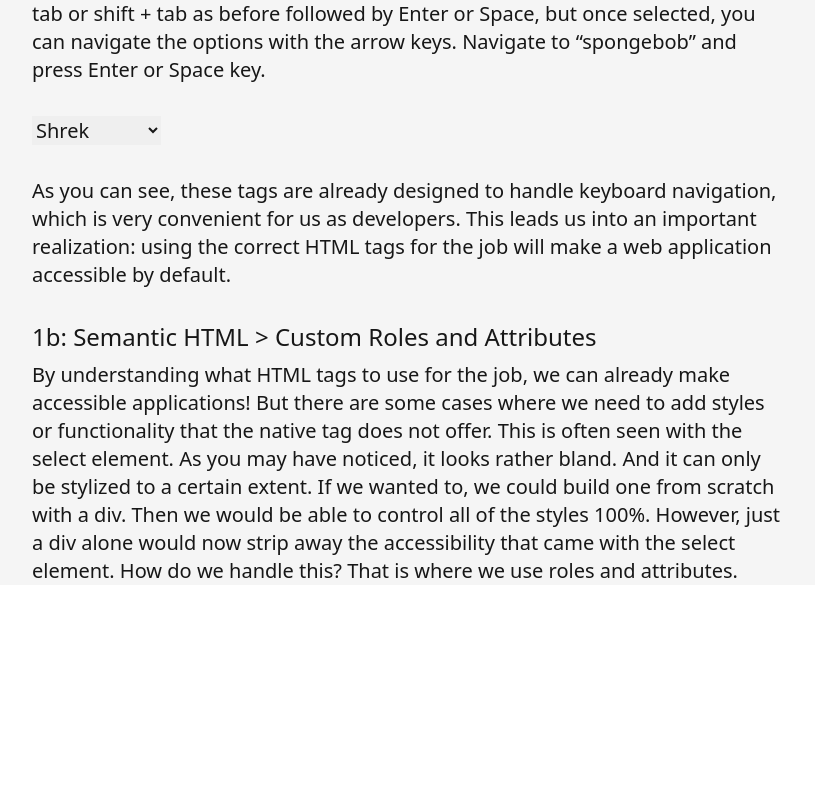
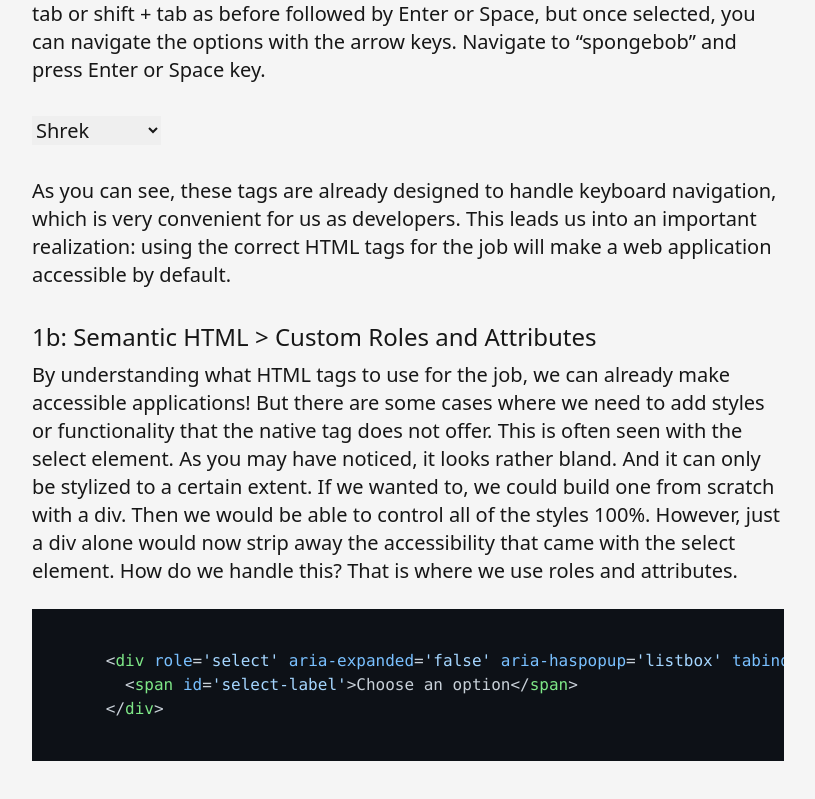
Before and after one commit to joayo13/w3bdojo, a SvelteKit app: page /lessons/lesson-1 in a window 1280 px wide. Shown: the part 1062-1861 px from the top of the page, without its empty margins (392-1207 px from the left). Before the commit the page ends 1647 px from the top, so only its background shows below. Built offline with nearby package versions, Linux system fonts and the light colour scheme.

Commit message:
added code snippet support with CodeBlock component

```diff
--- a/package.json
+++ b/package.json
@@ -30,5 +30,8 @@
 		"typescript": "^5.0.0",
 		"typescript-eslint": "^8.0.0",
 		"vite": "^6.0.0"
+	},
+	"dependencies": {
+		"highlight.js": "^11.11.1"
 	}
 }
--- /dev/null
+++ b/src/components/CodeBlock.svelte
@@ -0,0 +1,18 @@
+<script>
+    import { onMount } from "svelte";
+    import hljs from "highlight.js";
+    import "highlight.js/styles/github-dark.css";
+
+    export let code = "<div>Hello World</div>";
+    export let language = "html";
+
+    onMount(() => {
+      hljs.highlightAll();
+    });
+  </script>
+
+  <pre class="">
+    <code class="language-{language}">
+      {@html code.replace(/</g, '&lt;').replace(/>/g, '&gt;')}
+    </code>
+  </pre>
--- a/src/routes/lessons/lesson-1/+page.svelte
+++ b/src/routes/lessons/lesson-1/+page.svelte
@@ -1,3 +1,7 @@
+<script>
+	import CodeBlock from "../../../components/CodeBlock.svelte";
+</script>
+
 <h1 class="text-4xl">Keyboard Navigation and Semantic HTML</h1>
 	<p class="mt-8 text-xl">
 		As you know, there are plenty of folks in the world that cannot use both hands. Or maybe some can’t see the mouse on the screen due to visual impairment. Whatever the case, accommodating these users is an absolute necessity. So make sure to pay close attention here.
@@ -16,7 +20,7 @@
 		<p class="mt-8 text-xl">
 		Let’s interact with the "select" tag that has a few corresponding "option"’s. Use tab or shift + tab as before followed by Enter or Space, but once selected, you can navigate the options with the arrow keys. Navigate to “spongebob” and press Enter or Space key.
 	</p>
-	<select class="mt-8 text-xl" onchange={(e) => e.currentTarget.value === "Spongebob" ? alert("I'm ready!") : null} >
+	<select class="mt-8 text-xl text-neutral-900" onchange={(e) => e.currentTarget.value === "Spongebob" ? alert("I'm ready!") : null} >
 		<option>Shrek</option>
 		<option>Spiderman</option>
 		<option>Spongebob</option>
@@ -29,3 +33,6 @@
 		By understanding what HTML tags to use for the job, we can already make accessible applications! But there are some cases where we need to add styles or functionality that the native tag does not offer. This is often seen with the select element. As you may have noticed, it looks rather bland. And it can only be stylized to a certain extent. If we wanted to, we could build one from scratch with a div. Then we would be able to control all of the styles 100%.
 However, just a div alone would now strip away the accessibility that came with the select element. How do we handle this? That is where we use roles and attributes.
 	</p>
+	<CodeBlock language="html" code="<div role='select' aria-expanded='false' aria-haspopup='listbox' tabindex='0' aria-labelledby='select-label'>
+	    <span id='select-label'>Choose an option</span>
+	  </div>" />
```
Also changed, not shown: 1 other file (tests, documents, lock files or other folders).
